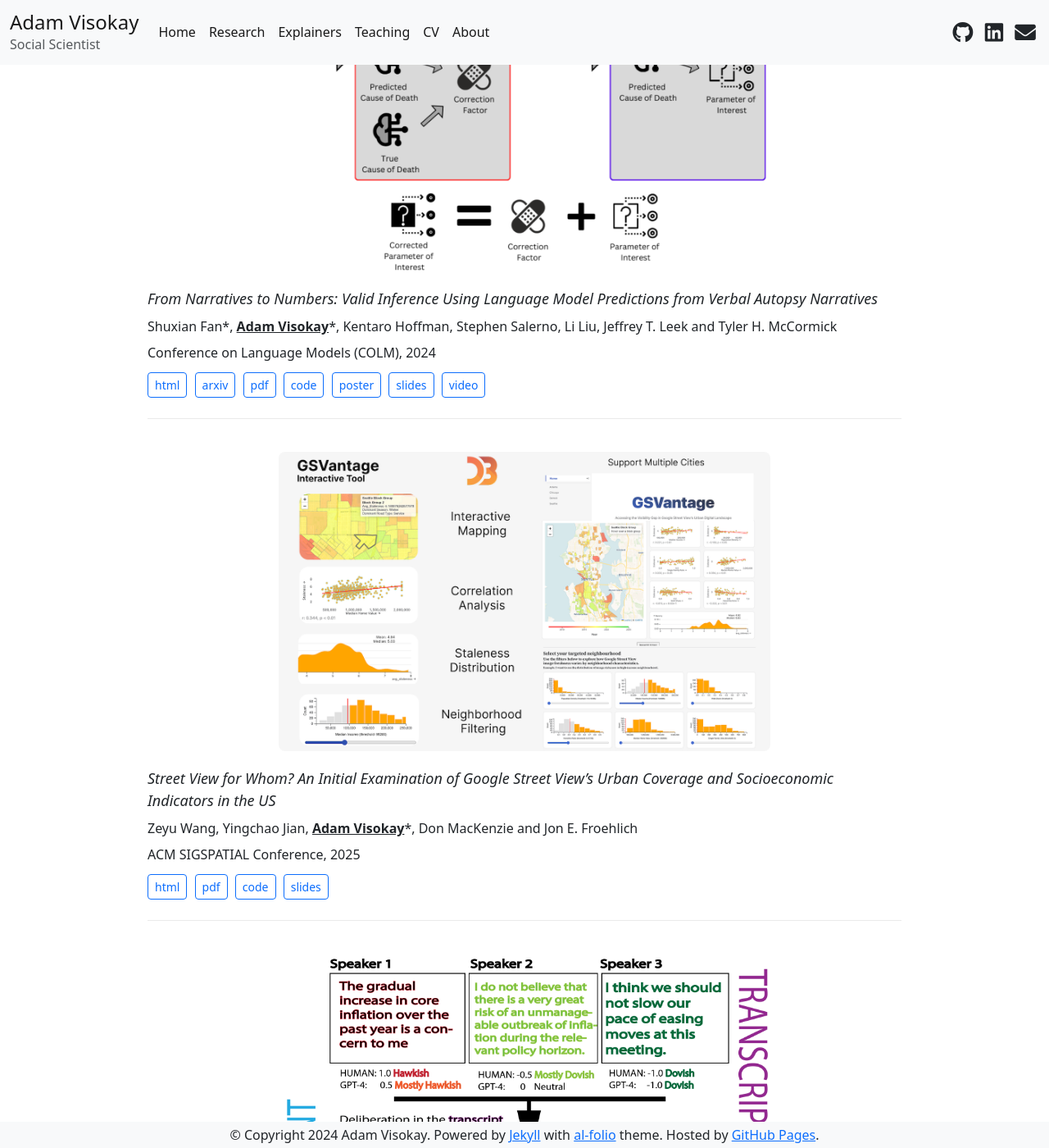
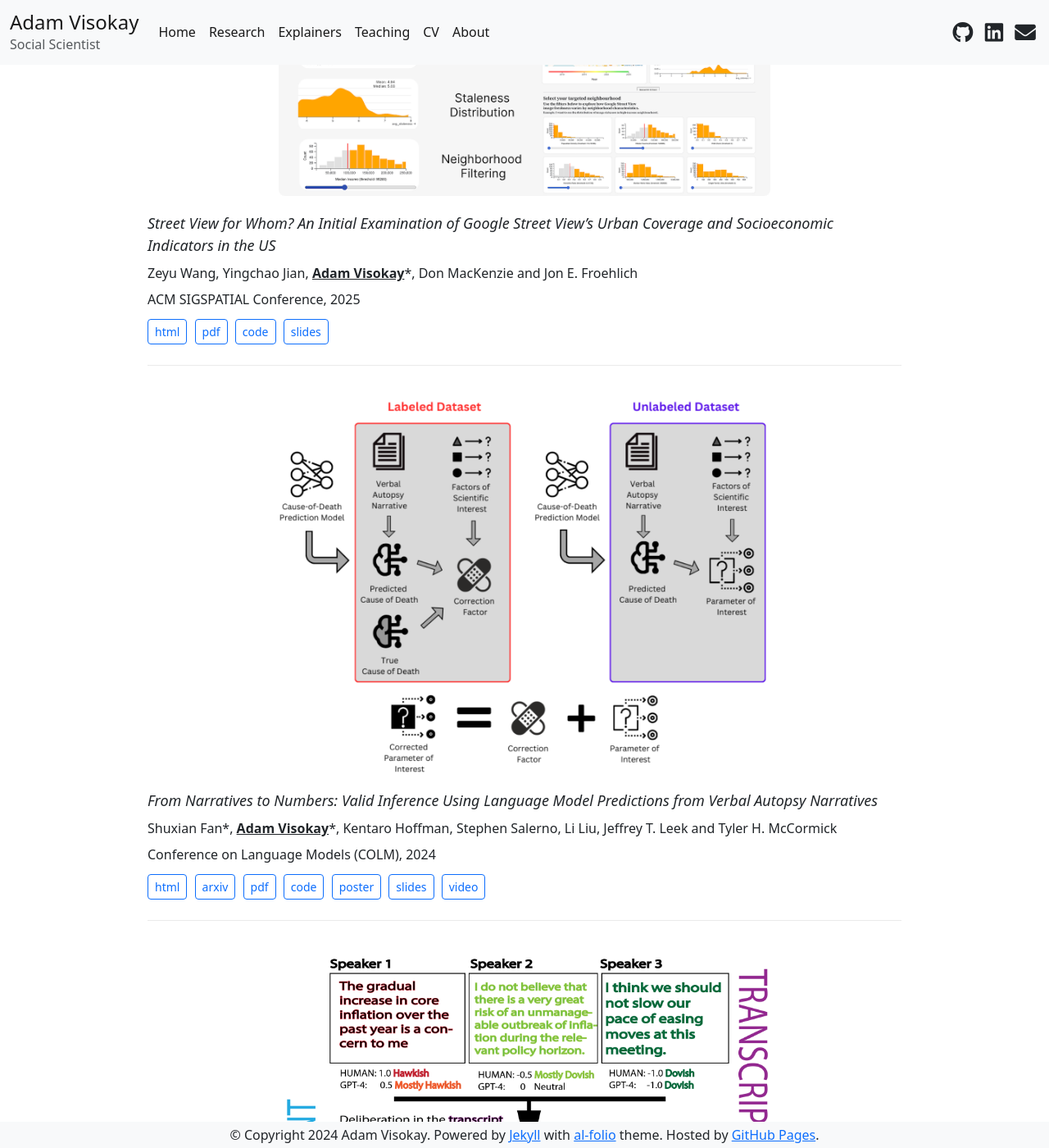
Before and after one commit to avisokay/avisokay.github.io, a Jekyll site: the page built from research.html, in a window 1280 px wide and 1400 px high, scrolled down 536 px. Shown: the whole window at 82% size. Built offline with Jekyll 4.4.1, drawn with Linux system fonts in a browser that asks for light colours; nearby versions of some CDN libraries; some of the changed text lies outside the part shown.

Commit message:
updated news with my race and also order of publications

```diff
--- a/_data/news.yml
+++ b/_data/news.yml
@@ -1,3 +1,4 @@
+- name: "<b>15 Nov 2025 - </b>                    🏃‍♂️ Raced my first half-marathon! In Richmond, VA with several of my friends."
 - name: "<b>04 Nov 2025 - </b>                    🧑‍🏫 Our poster on sociodemographic bias in Google Street View is presented at the ACM SIGSPATIAL Conference in Minneapolis, MN. (Wang was presenting author) [<a href=\"https://makeabilitylab.cs.washington.edu/media/publications/Wang_StreetViewForWhomAnInitialExaminationOfGoogleStreetViewSUrbanCoverageAndSocioeconomicIndicatorsInTheUs_GeoIndustry2025.pdf\">Paper</a>]"
 - name: "<b>22 Oct 2025 - </b>                    🏆 Ph.D. Milestone 3/n - I successfully defended my Dissertation Prospectus. Title: 'Bodies of Knowledge'. Committee: Sasha Johfre (co-chair), Tyler McCormick (co-chair), Sarah Quinn, Brandon M. Stewart, Aylin Caliskan (GSR)."
 - name: "<b>21 Oct 2025 - </b>                    🧑‍🏫 Presented my research at the UW + Amazon Science Hub Research & Networking Mixer in Seattle, WA. [<a href=\"/assets/visokay2024va_poster.pdf\">Poster</a>]"
--- a/_includes/research.md
+++ b/_includes/research.md
@@ -67,6 +67,23 @@
                 <h2 class="bibliography">Peer Reviewed Publications <span style="font-size: 0.6em;">(* denotes co-first-author)</span></h2>
 
                 <div class="publication-content">
+                    <img src="/assets/img/publication_preview/gsv.png" class="publication-image" alt="GSV SIGSPATIAL Publication">
+                    <div class="title">Street View for Whom? An Initial Examination of Google Street View’s Urban Coverage and Socioeconomic Indicators in the US</div>
+                    <div class="author">
+                        Zeyu Wang, Yingchao Jian, <u><strong>Adam Visokay</strong></u>*, Don MacKenzie and Jon E. Froehlich
+                    </div>
+                    <div class="periodical">
+                        ACM SIGSPATIAL Conference, 2025
+                    </div>
+                    <div class="links">
+                        <a href="https://makeabilitylab.cs.washington.edu/media/publications/Wang_StreetViewForWhomAnInitialExaminationOfGoogleStreetViewSUrbanCoverageAndSocioeconomicIndicatorsInTheUs_GeoIndustry2025.pdf" class="btn btn-sm btn-outline-primary" target="_blank">html</a>
+                        <a href="/assets/visokay2024va.pdf" class="btn btn-sm btn-outline-primary">pdf</a>
+                        <a href="https://github.com/makeabilitylab/GSVantage" class="btn btn-sm btn-outline-primary" target="_blank">code</a>
+                        <a href="/assets/gsv_SIGSPATIAL_slides.pdf" class="btn btn-sm btn-outline-primary">slides</a>
+                    </div>
+                </div>
+
+                <div class="publication-content">
                     <img src="/assets/img/publication_preview/va.png" class="publication-image" alt="VA Publication">
                     <div class="title">From Narratives to Numbers: Valid Inference Using Language Model Predictions from Verbal Autopsy Narratives</div>
                     <div class="author">
@@ -83,23 +100,6 @@
                         <a href="/assets/visokay2024va_poster.pdf" class="btn btn-sm btn-outline-primary">poster</a>
                         <a href="/assets/escience_IPD.pdf" class="btn btn-sm btn-outline-primary">slides</a>
                         <a href="https://www.youtube.com/watch?v=3iF826EnwRk" class="btn btn-sm btn-outline-primary">video</a>
-                    </div>
-                </div>
-
-                <div class="publication-content">
-                    <img src="/assets/img/publication_preview/gsv.png" class="publication-image" alt="GSV SIGSPATIAL Publication">
-                    <div class="title">Street View for Whom? An Initial Examination of Google Street View’s Urban Coverage and Socioeconomic Indicators in the US</div>
-                    <div class="author">
-                        Zeyu Wang, Yingchao Jian, <u><strong>Adam Visokay</strong></u>*, Don MacKenzie and Jon E. Froehlich
-                    </div>
-                    <div class="periodical">
-                        ACM SIGSPATIAL Conference, 2025
-                    </div>
-                    <div class="links">
-                        <a href="https://makeabilitylab.cs.washington.edu/media/publications/Wang_StreetViewForWhomAnInitialExaminationOfGoogleStreetViewSUrbanCoverageAndSocioeconomicIndicatorsInTheUs_GeoIndustry2025.pdf" class="btn btn-sm btn-outline-primary" target="_blank">html</a>
-                        <a href="/assets/visokay2024va.pdf" class="btn btn-sm btn-outline-primary">pdf</a>
-                        <a href="https://github.com/makeabilitylab/GSVantage" class="btn btn-sm btn-outline-primary" target="_blank">code</a>
-                        <a href="/assets/gsv_SIGSPATIAL_slides.pdf" class="btn btn-sm btn-outline-primary">slides</a>
                     </div>
                 </div>
 
@@ -136,7 +136,6 @@
                     </div>
                 </div>
 
-
                 <div class="publication-content">
                     <img src="/assets/img/publication_preview/humboldt_park.png" class="publication-image" alt="GSV">
                     <div class="title">Social Construction of Urban Space: Understanding Neighborhood Boundaries Using Rental Listings</div>
@@ -162,14 +161,6 @@
                     </div>
                     <div class="links">
                         <a href="https://osf.io/preprints/socarxiv/8zybt_v1" class="btn btn-sm btn-outline-primary" target="_blank">SocArXiv</a>
-                    </div>
-                </div>
-
-                <div class="publication-content">
-                    <img src="/assets/img/publication_preview/gsv.png" class="publication-image" alt="Neighborhoods">
-                    <div class="title">Street View for Whom? A Critical Look at Google Street View’s Urban Coverage and Socioeconomic Indicators</div>
-                    <div class="author">
-                        Zeyu Wang, Yingchao Jian, <u><strong>Adam Visokay</strong></u>, Don MacKenzie and Jon E. Froehlich
                     </div>
                 </div>
 
```
